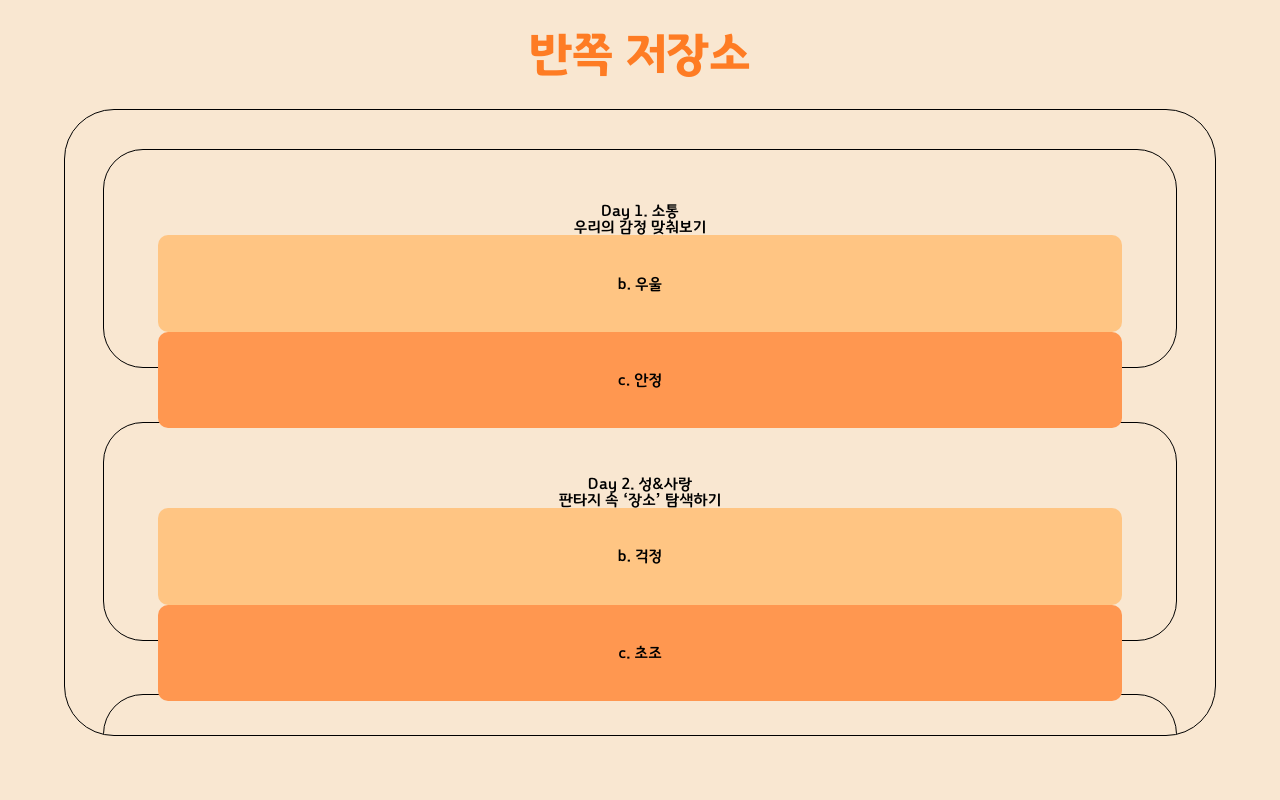
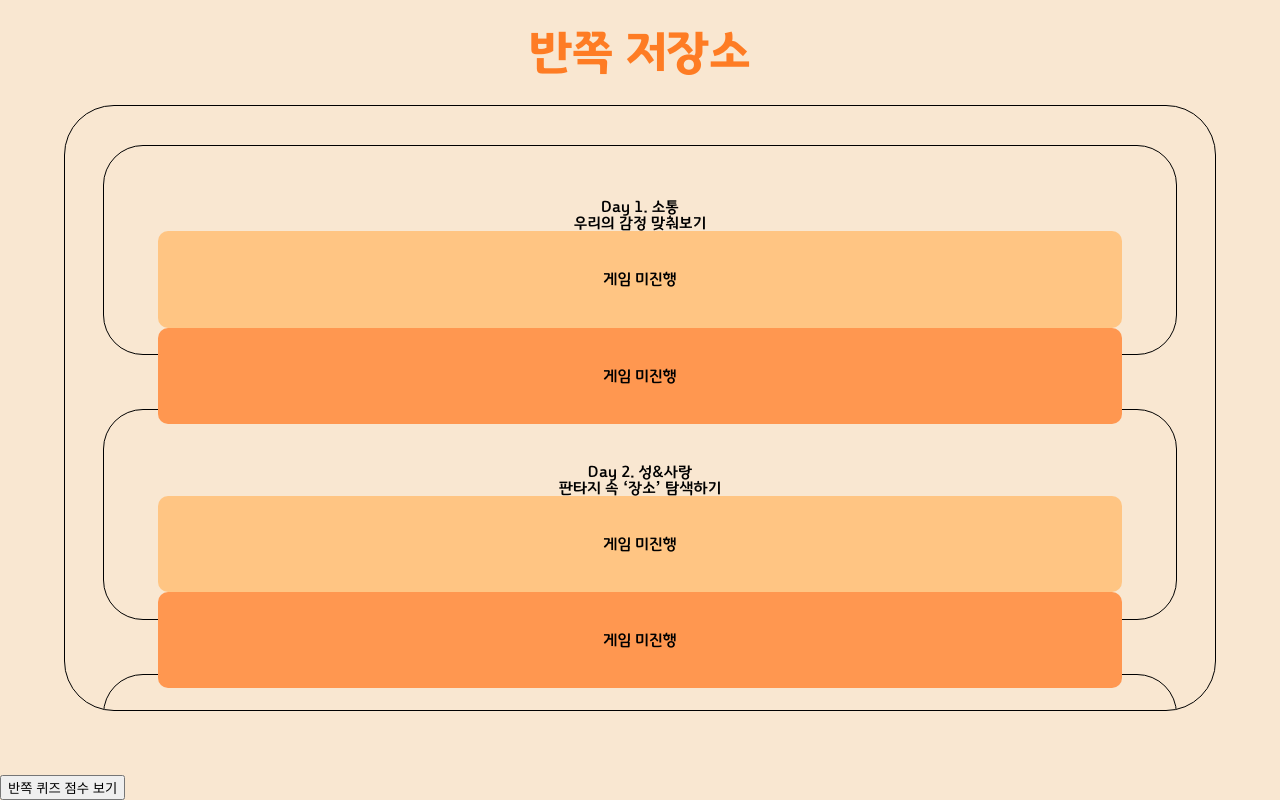
Before and after one commit to qocksdlf123/banjjog, a React (Create React App) app in the folder front/: page /myResult in a window 1280 px wide. Built offline with nearby package versions, Linux system fonts and the light colour scheme; no server answers.

Commit message:
:sparkles: feat : 모든 게임 결과 소감 api 연결

```diff
--- a/front/src/page/MyResultPage/index.tsx
+++ b/front/src/page/MyResultPage/index.tsx
@@ -1,12 +1,45 @@
 import "./style.css";
 import { useNavigate } from "react-router-dom";
 import { useEffect, useState } from "react";
+import { getOpinions } from "../../api/ReplyAPI";
+import { selectedDayState } from "../../recoil/atoms";
+import { useRecoilState } from "recoil";
+
+interface ResGetOpinions {
+  day: number;
+  text: string;
+}
 
 const MyResultPage = () => {
+  const userId = parseInt(localStorage.getItem("userId")!);
+  const oppUserId = parseInt(localStorage.getItem("oppUserId")!);
+  const [myTexts, setMyText] = useState<ResGetOpinions[]>([]);
+  const [yourTexts, setYourText] = useState<ResGetOpinions[]>([]);
+
+  useEffect(() => {
+    getOpinions(userId)
+      .then((response) => {
+        setMyText(response.data);
+        console.log(response.data);
+      })
+      .catch((error) => {
+        console.log("getOpinions : " + error);
+      });
+
+    getOpinions(oppUserId)
+      .then((response) => {
+        setYourText(response.data);
+        console.log(response.data);
+      })
+      .catch((error) => {
+        console.log("getOpinions : " + error);
+      });
+  }, []);
   return (
     <div className="webapp-box">
       <Header></Header>
-      <Body></Body>
+      <Body myTexts={myTexts} yourTexts={yourTexts}></Body>
+      <Footer></Footer>
     </div>
   );
 };
@@ -21,15 +54,76 @@ const Header = () => {
   );
 };
 
-const Body = () => {
+interface BodyProps {
+  myTexts: ResGetOpinions[];
+  yourTexts: ResGetOpinions[];
+}
+const Body: React.FC<BodyProps> = ({ myTexts, yourTexts }) => {
+  const getMyTextByDay = (day: number) => {
+    const item = myTexts.find((item) => item.day === day);
+    if (item == null) {
+      return "게임 미진행";
+    }
+
+    return item.text == "" ? "입력 없음" : item.text;
+  };
+
+  const getYourTextByDay = (day: number) => {
+    const item = myTexts.find((item) => item.day === day);
+    if (item == null) {
+      return "게임 미진행";
+    }
+    return item.text == "" ? "입력 없음" : item.text;
+  };
+
   return (
     <div className="myResult-body">
-      <Storage day={1}></Storage>
-      <Storage day={2}></Storage>
-      <Storage day={3}></Storage>
-      <Storage day={4}></Storage>
-      <Storage day={5}></Storage>
-      <Storage day={6}></Storage>
+      <Storage
+        day={1}
+        myAnswer={getMyTextByDay(1)}
+        yourAnswer={getYourTextByDay(1)}
+      ></Storage>
+      <Storage
+        day={2}
+        myAnswer={getMyTextByDay(2)}
+        yourAnswer={getYourTextByDay(2)}
+      ></Storage>
+      <Storage
+        day={3}
+        myAnswer={getMyTextByDay(3)}
+        yourAnswer={getYourTextByDay(3)}
+      ></Storage>
+      <Storage
+        day={4}
+        myAnswer={getMyTextByDay(4)}
+        yourAnswer={getYourTextByDay(4)}
+      ></Storage>
+      <Storage
+        day={5}
+        myAnswer={getMyTextByDay(5)}
+        yourAnswer={getYourTextByDay(5)}
+      ></Storage>
+      <Storage
+        day={6}
+        myAnswer={getMyTextByDay(6)}
+        yourAnswer={getYourTextByDay(6)}
+      ></Storage>
+    </div>
+  );
+};
+
+const Footer = () => {
+  const history = useNavigate();
+  const next = () => {
+    history("/gameResult");
+  };
+
+  return (
+    <div className="myResult-footer">
+      <button onClick={next} className="myResult-footer-btn">
+        {" "}
+        반쪽 퀴즈 점수 보기
+      </button>
     </div>
   );
 };
@@ -53,53 +147,42 @@ const GameTitle = [
   "판타지 속 ‘분위기’ 탐색하기",
   "데이트 비용에 관하여",
 ];
-const Answer = [
-  [],
-  ["a. 신남", "b. 우울", "c. 안정", "d. 흥분"],
-  ["a. 우울", "b. 걱정", "c. 초조", "d. 실망"],
-  ["a. 고마움", "b. 기쁨", "c. 슬픔", "d. 아쉬움"],
-  ["a. 고마움", "b. 기쁨", "c. 슬픔", "d. 아쉬움"],
-
-  ["a. 우울", "b. 걱정", "c. 초조", "d. 실망"],
-
-  [
-    "a. 배달 온 떡볶이 값을 거짓말해서 차익 챙기기",
-    "b. 다른 사람에게 선물 받은 것을 내게 선물하면서 아무 말 하지 않기 ",
-    "c. 소득을 거짓말해 커플 통장에 넣는 자기 예금 축소시키기",
-    "d. 거짓말은 단 하나도 허용할 수 없다😠!",
-  ],
-  [
-    "a. 배달 온 떡볶이 값을 거짓말해서 차익 챙기기",
-    "b. 다른 사람에게 선물 받은 것을 내게 선물하면서 아무 말 하지 않기 ",
-    "c. 소득을 거짓말해 커플 통장에 넣는 자기 예금 축소시키기",
-    "d. 거짓말은 단 하나도 허용할 수 없다😠!",
-  ],
-  [
-    "a. 배달 온 떡볶이 값을 거짓말해서 차익 챙기기",
-    "b. 다른 사람에게 선물 받은 것을 내게 선물하면서 아무 말 하지 않기 ",
-    "c. 소득을 거짓말해 커플 통장에 넣는 자기 예금 축소시키기",
-    "d. 거짓말은 단 하나도 허용할 수 없다😠!",
-  ],
-];
 
 interface StorageProps {
   day: number;
-  myAnswer: number;
-  yourAnswer: number;
+  myAnswer: string;
+  yourAnswer: string;
 }
 
-const Storage: React.FC<{ day: number }> = ({ day }) => {
-  const history = useNavigate();
+const Storage: React.FC<StorageProps> = ({ day, myAnswer, yourAnswer }) => {
+  const [selectedDay, setSelectedDay] =
+    useRecoilState<number>(selectedDayState);
+  useEffect(() => {
+    setSelectedDay(1);
+  }, []);
   const goResult = () => {
-    history("/totalResult");
+    if (myAnswer != "게임 미진행") {
+      setSelectedDay(day);
+      localStorage.setItem("day", day.toString());
+    }
   };
+
   return (
-    <div onClick={goResult} className="myResult-body-container">
+    <div
+      onClick={goResult}
+      className={`myResult-body-container ${
+        selectedDay === day ? "myResult-body-selected" : ""
+      } `}
+    >
       <div> {GameSubject[day]}</div>
       <div> {GameTitle[day]}</div>
 
-      <AnswerContainer isMy day={day} answer={1}></AnswerContainer>
-      <AnswerContainer isMy={false} day={day} answer={2}></AnswerContainer>
+      <AnswerContainer isMy day={day} answer={myAnswer}></AnswerContainer>
+      <AnswerContainer
+        isMy={false}
+        day={day}
+        answer={yourAnswer}
+      ></AnswerContainer>
     </div>
   );
 };
@@ -107,7 +190,7 @@ const Storage: React.FC<{ day: number }> = ({ day }) => {
 interface AnswerContainerProps {
   isMy: boolean;
   day: number;
-  answer: number;
+  answer: string;
 }
 const AnswerContainer: React.FC<AnswerContainerProps> = ({
   isMy,
@@ -120,7 +203,7 @@ const AnswerContainer: React.FC<AnswerContainerProps> = ({
         className="myResult-body-answer-container"
         style={{ backgroundColor: "rgb(255, 197, 131)" }}
       >
-        {Answer[day][answer]}
+        {answer}
       </div>
     );
   }
@@ -129,7 +212,7 @@ const AnswerContainer: React.FC<AnswerContainerProps> = ({
       className="myResult-body-answer-container"
       style={{ backgroundColor: "#FF9750" }}
     >
-      {Answer[day][answer]}
+      {answer}
     </div>
   );
 };
```
